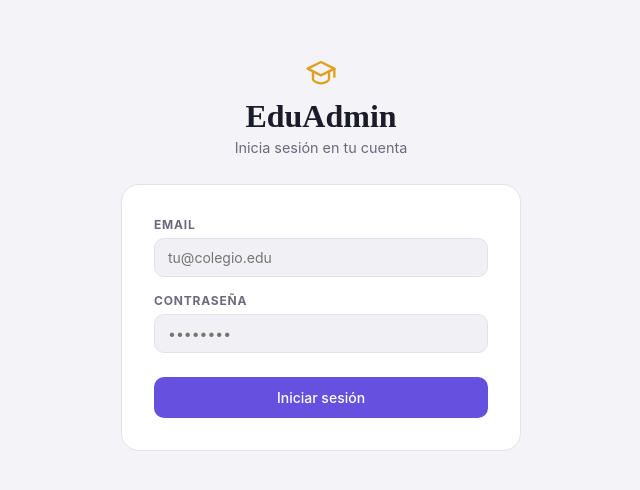
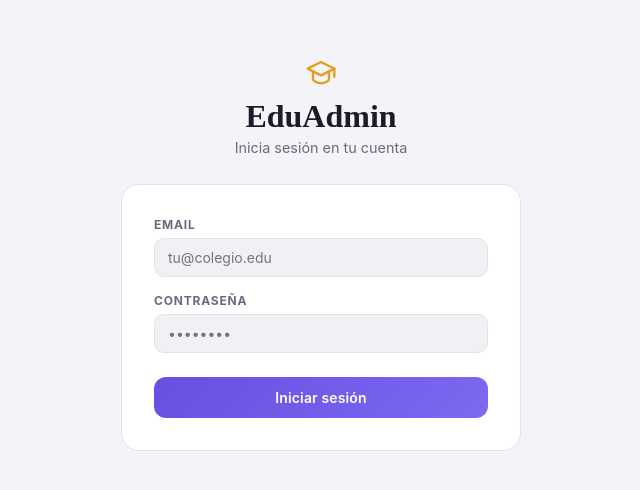
Before and after one commit to Imanolcabanillascas/edu-system, a Next.js app: page /sign-in in a window 1280 px wide. Shown: the part 146-636 px from the top of the page, without its empty margins (319-959 px from the left). Built offline with nearby package versions, Linux system fonts and the light colour scheme.

Commit message:
Update dashboard.tsx

```diff
--- a/src/app/dashboard-styles.css
+++ b/src/app/dashboard-styles.css
@@ -55,20 +55,64 @@ a { color: inherit; }
 
 /* ── Botones ──────────────────────────────────────────────────────────────── */
 .btn {
-  display: inline-flex; align-items: center; gap: 6px; padding: 9px 18px;
-  border-radius: 10px; border: none; cursor: pointer; font-weight: 500;
-  font-size: .875rem; transition: all .15s; white-space: nowrap;
+  display: inline-flex; align-items: center; justify-content: center;
+  gap: 7px; padding: 10px 20px; border-radius: 12px; border: none;
+  cursor: pointer; font-weight: 600; font-size: .875rem;
+  transition: all .18s cubic-bezier(.4,0,.2,1);
+  white-space: nowrap; letter-spacing: .01em; position: relative;
+  text-decoration: none;
 }
-.btn:disabled { opacity: .5; cursor: not-allowed; }
-.btn-primary { background: var(--accent2); color: #fff; }
-.btn-primary:hover:not(:disabled) { filter: brightness(1.08); transform: translateY(-1px); }
-.btn-ghost { background: var(--surface); color: var(--text); border: 1.5px solid var(--border); }
-.btn-ghost:hover:not(:disabled) { background: var(--surface2); }
-.btn-danger { background: var(--danger)15; color: var(--danger); border: 1.5px solid var(--danger)33; }
-.btn-danger:hover:not(:disabled) { background: var(--danger)25; }
-.btn-sm { padding: 6px 12px; font-size: .8rem; border-radius: 8px; }
-.btn-icon { padding: 7px; }
-.btn-link { background: none; border: none; color: var(--accent2); cursor: pointer; font-size: .85rem; padding: 0; }
+.btn:disabled { opacity: .45; cursor: not-allowed; transform: none !important; }
+
+.btn-primary {
+  background: linear-gradient(135deg, var(--accent2) 0%, #7c6af0 100%);
+  color: #fff;
+  box-shadow: 0 2px 12px var(--accent2)55, 0 1px 3px rgba(0,0,0,.15);
+}
+.btn-primary:hover:not(:disabled) {
+  box-shadow: 0 6px 20px var(--accent2)66, 0 2px 6px rgba(0,0,0,.2);
+  transform: translateY(-2px);
+  filter: brightness(1.06);
+}
+.btn-primary:active:not(:disabled) { transform: translateY(0); box-shadow: 0 2px 8px var(--accent2)44; }
+
+.btn-ghost {
+  background: var(--surface);
+  color: var(--text);
+  border: 1.5px solid var(--border);
+  box-shadow: 0 1px 3px rgba(0,0,0,.05);
+}
+.btn-ghost:hover:not(:disabled) {
+  background: var(--surface2);
+  border-color: var(--accent2)66;
+  color: var(--accent2);
+  box-shadow: 0 2px 8px rgba(0,0,0,.08);
+  transform: translateY(-1px);
+}
+.btn-ghost:active:not(:disabled) { transform: translateY(0); }
+
+.btn-danger {
+  background: var(--danger)12;
+  color: var(--danger);
+  border: 1.5px solid var(--danger)33;
+}
+.btn-danger:hover:not(:disabled) {
+  background: var(--danger)22;
+  border-color: var(--danger)66;
+  box-shadow: 0 2px 8px var(--danger)33;
+  transform: translateY(-1px);
+}
+.btn-danger:active:not(:disabled) { transform: translateY(0); }
+
+.btn-sm { padding: 6px 14px; font-size: .8rem; border-radius: 9px; }
+.btn-icon { padding: 8px; border-radius: 10px; }
+.btn-icon.btn-sm { padding: 6px; border-radius: 8px; }
+.btn-link {
+  background: none; border: none; color: var(--accent2); cursor: pointer;
+  font-size: .875rem; padding: 0; font-weight: 500;
+  text-decoration: underline; text-underline-offset: 3px;
+}
+.btn-link:hover { opacity: .75; }
 
 /* ── Stat cards ───────────────────────────────────────────────────────────── */
 .stat-card {
```
